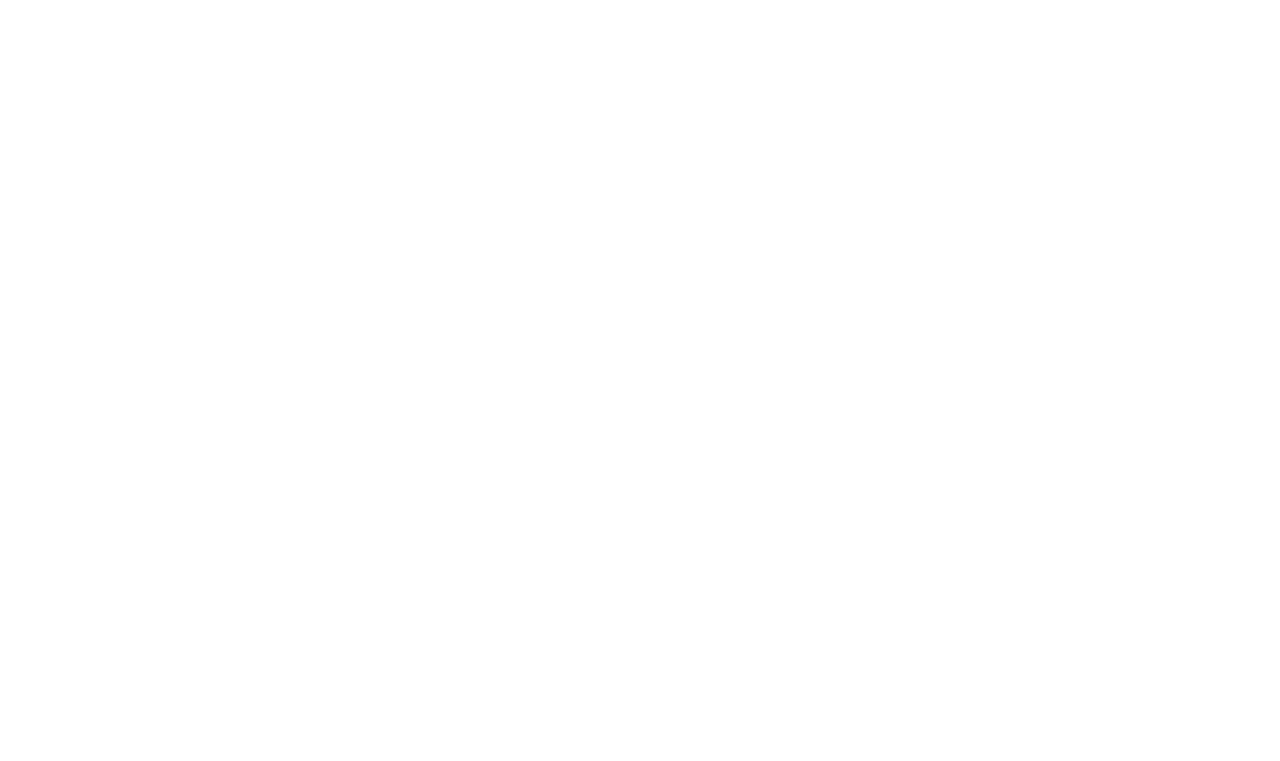
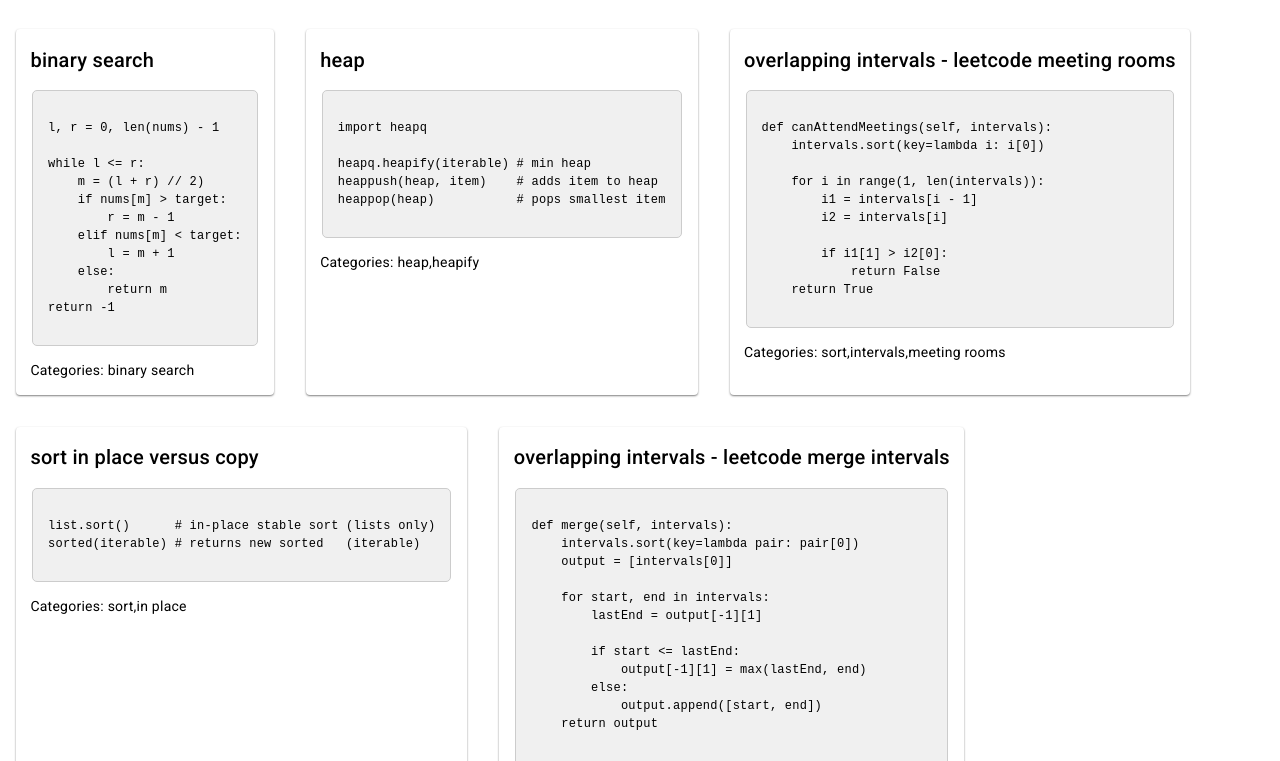
Before and after one commit to smithwithatypo/python-algorithm-snippets, an Angular app: page / in a window 1280 px wide. Shown: the part 1739-2500 px from the top of the page. Before the commit the page ends 1752 px from the top, so only its background shows below. Built offline with nearby package versions, Linux system fonts and the light colour scheme.

Commit message:
added more algorithms

```diff
--- a/src/assets/data.ts
+++ b/src/assets/data.ts
@@ -176,6 +176,110 @@
     categories: ["two pointers", "slow and fast", "linked list"]
 },
 
+{
+    code:
+`
+l, r = 0, len(nums) - 1
+
+while l <= r:
+    m = (l + r) // 2)
+    if nums[m] > target:
+        r = m - 1
+    elif nums[m] < target:
+        l = m + 1
+    else:
+        return m
+return -1
+`,
+    explanation: "binary search",
+    categories: ["binary search"]
+},
+
+{
+    code:
+`
+import heapq
+
+heapq.heapify(iterable) # min heap
+heappush(heap, item)    # adds item to heap
+heappop(heap)           # pops smallest item
+`,
+    explanation: "heap",
+    categories: ["heap", "heapify"]
+},
+
+{
+    code:
+`
+def canAttendMeetings(self, intervals):
+    intervals.sort(key=lambda i: i[0])
+
+    for i in range(1, len(intervals)):
+        i1 = intervals[i - 1]
+        i2 = intervals[i]
+
+        if i1[1] > i2[0]:
+            return False
+    return True
+`,
+    explanation: "overlapping intervals - leetcode meeting rooms",
+    categories: ["sort", "intervals", "meeting rooms"]
+},
+
+{
+    code:
+`
+list.sort()      # in-place stable sort (lists only)
+sorted(iterable) # returns new sorted   (iterable)
+`,
+    explanation: "sort in place versus copy",
+    categories: ["sort", "in place"]
+},
+
+{
+    code:
+`
+def merge(self, intervals):
+    intervals.sort(key=lambda pair: pair[0])
+    output = [intervals[0]]
+
+    for start, end in intervals:
+        lastEnd = output[-1][1]
+
+        if start <= lastEnd:
+            output[-1][1] = max(lastEnd, end)
+        else:
+            output.append([start, end])
+    return output
+
+`,
+    explanation: "overlapping intervals - leetcode merge intervals",
+    categories: ["sort", "intervals", "merge intervals"]
+},
+
+{
+    code:
+`
+def subsets(self, nums):
+    res = []
+    subset = []
+
+    def dfs(i):
+        if i >= len(nums):
+            res.append(subset.copy())
+            return
+
+        subset.append(nums[i])  # decision to include nums[i]
+        dfs(i + 1)
+        subset.pop()   # decision NOT to include nums[i]
+        dfs(i + 1)
+
+    dfs(0)
+    return res
+`,
+    explanation: "backtracking: leetcode subsets",
+    categories: ["backtracking", "subsets"]
+}
 
 
 ];
```
